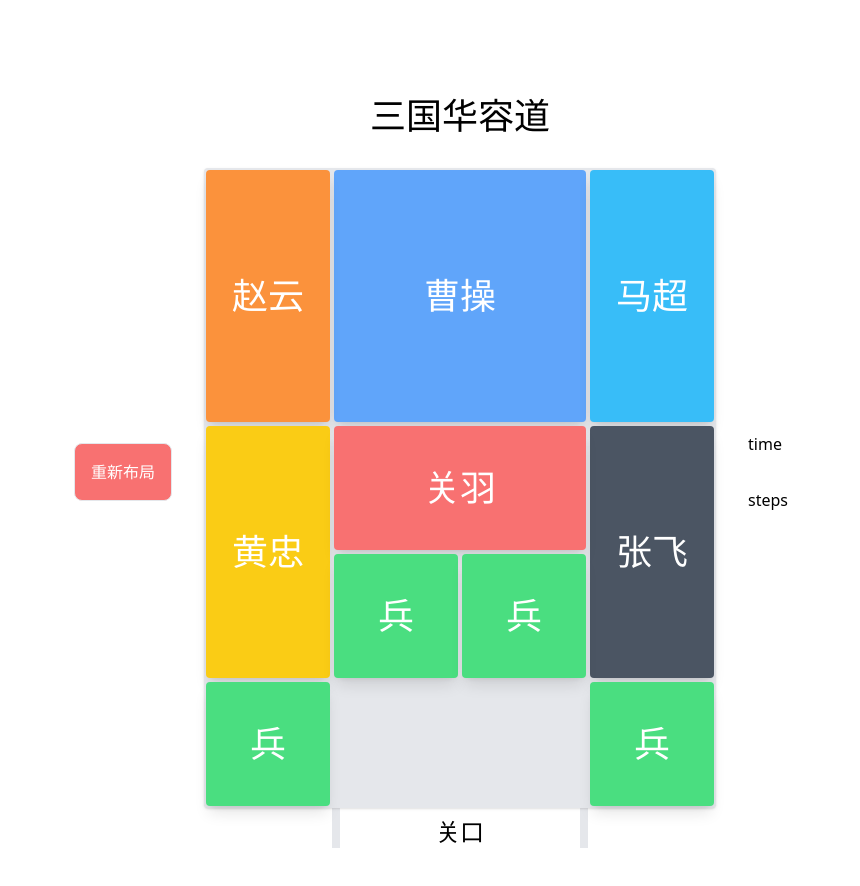
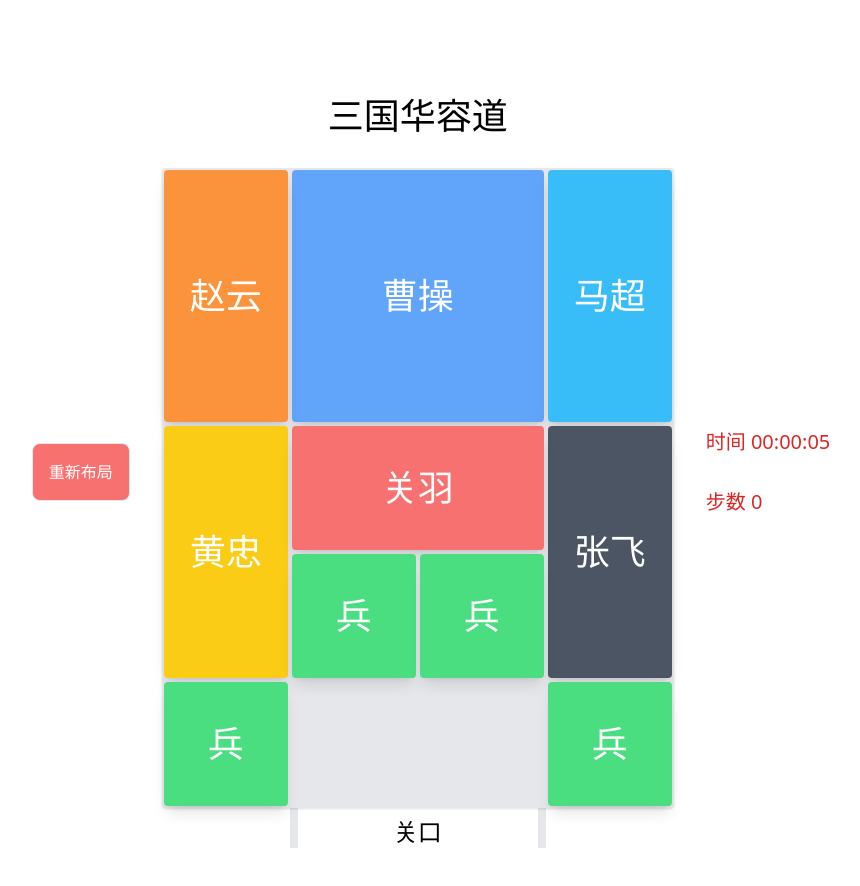
Before and after one commit to huoyijie/huarongdao, a Next.js app: page / in a window 1280 px wide. Shown: the top 886 px of the page, without its empty margins (209-1069 px from the left). Built offline with nearby package versions, Linux system fonts and the light colour scheme.

Commit message:
support newGame button/timer/show moves

```diff
--- a/next.config.js
+++ b/next.config.js
@@ -1,6 +1,6 @@
 /** @type {import('next').NextConfig} */
 const nextConfig = {
-  reactStrictMode: true,
+  reactStrictMode: false,
 }
 
 module.exports = nextConfig
--- a/src/components/Huarongdao.jsx
+++ b/src/components/Huarongdao.jsx
@@ -2,7 +2,7 @@ import { CUBE_SIZE, WIDTH, HEIGHT, detectCollision } from "@/lib/defs"
 import Block from "./Block"
 import { useDrop } from "react-dnd"
 
-export default function Huarongdao({ blocks }) {
+export default function Huarongdao({ blocks, move }) {
   const [, drop] = useDrop(
     () => ({
       accept: 'block',
@@ -13,20 +13,24 @@ export default function Huarongdao({ blocks }) {
           if (x > CUBE_SIZE / 2) {
             if (!detectCollision({ ...item, x: item.x + 1 }, blocks)) {
               item.x++
+              move()
             }
           } else if (x < -CUBE_SIZE / 2) {
             if (!detectCollision({ ...item, x: item.x - 1 }, blocks)) {
               item.x--
+              move()
             }
           }
         } else {
           if (y > CUBE_SIZE / 2) {
             if (!detectCollision({ ...item, y: item.y + 1 }, blocks)) {
               item.y++
+              move()
             }
           } else if (y < -CUBE_SIZE / 2) {
             if (!detectCollision({ ...item, y: item.y - 1 }, blocks)) {
               item.y--
+              move()
             }
           }
         }
--- /dev/null
+++ b/src/lib/time.js
@@ -0,0 +1,25 @@
+const SECOND = 1000
+const MINUTE = 60 * SECOND
+const HOUR = 60 * MINUTE
+
+function padZero(num) {
+  return num < 10 ? `0${num}` : num
+}
+
+export const time = {
+  HOUR,
+  MINUTE,
+  SECOND,
+
+  h(countdown) {
+    return padZero(Math.floor((countdown % (HOUR * 24)) / HOUR))
+  },
+
+  m(countdown) {
+    return padZero(Math.floor((countdown % HOUR) / MINUTE))
+  },
+
+  s(countdown) {
+    return padZero(Math.floor((countdown % MINUTE) / SECOND))
+  },
+}
--- a/src/pages/index.js
+++ b/src/pages/index.js
@@ -1,11 +1,27 @@
 import Huarongdao from "@/components/Huarongdao"
 import { layoutHendaolima } from "@/lib/defs"
-import { useState } from "react"
+import { useEffect, useState } from "react"
 import { DndProvider } from "react-dnd"
 import { HTML5Backend } from "react-dnd-html5-backend"
+import { time } from "@/lib/time"
 
 export default function Home() {
   const [blocks, setBlocks] = useState(layoutHendaolima())
+  const [timer, setTimer] = useState(0)
+  const [moves, setMoves] = useState(0)
+
+  const newGame = () => {
+    setBlocks(layoutHendaolima())
+    setTimer(0)
+    setMoves(0)
+  }
+
+  const move = () => setMoves(moves => moves + 1)
+
+  useEffect(() => {
+    const intervalId = setInterval(() => setTimer(timer => timer + time.SECOND), time.SECOND)
+    return () => clearInterval(intervalId)
+  }, [blocks])
 
   return (
     <main className="p-24">
@@ -13,22 +29,22 @@ export default function Home() {
       <div className="flex gap-8 justify-center items-center">
 
         <div>
-          <button className="border rounded-lg bg-red-400 text-white p-4 hover:bg-red-600 active:bg-red-400" onClick={() => setBlocks(layoutHendaolima())}>重新布局</button>
+          <button className="border rounded-lg bg-red-400 text-white p-4 hover:bg-red-600 active:bg-red-400" onClick={newGame}>重新布局</button>
         </div>
 
         <div className="flex flex-col items-center">
           <div className="text-4xl mb-8">三国华容道</div>
 
           <DndProvider backend={HTML5Backend}>
-            <Huarongdao blocks={blocks} />
+            <Huarongdao blocks={blocks} move={move} />
           </DndProvider>
 
           <div className="w-256 text-center text-2xl pt-2 border-x-8 border-gray-200">关口</div>
         </div>
 
-        <div className="flex flex-col gap-8">
-          <div>time</div>
-          <div>steps</div>
+        <div className="flex flex-col gap-8 text-xl text-red-600">
+          <div>时间 {time.h(timer)}:{time.m(timer)}:{time.s(timer)}</div>
+          <div>步数 {moves}</div>
         </div>
 
       </div>
```
